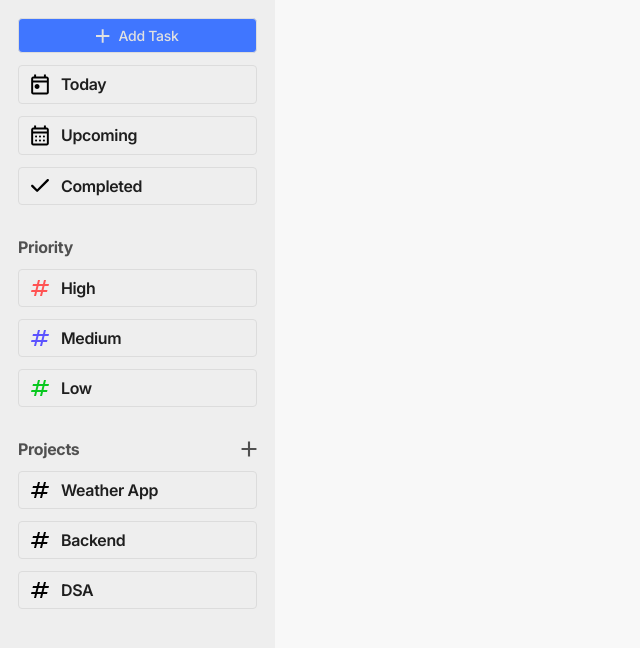
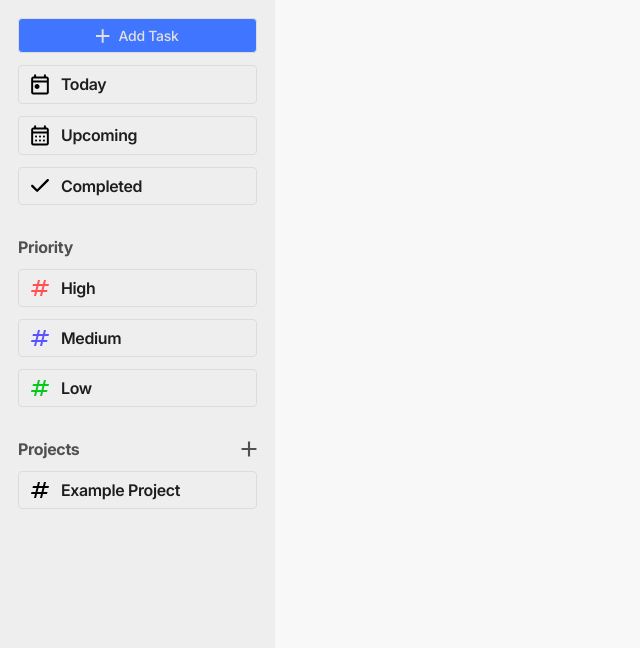
Before and after one commit to whatisaProCoder/odin-task-management-app, a website built with webpack: page src/template.html in a window 1280 px wide. Shown: the part 70-718 px from the top of the page, without its empty margins (0-640 px from the left). Built offline with nearby package versions, Linux system fonts and the light colour scheme; what smooth-scrollbar would draw is missing.

Commit message:
sidebar item states done

```diff
--- a/src/js/core/taskManager.js
+++ b/src/js/core/taskManager.js
@@ -102,7 +102,7 @@ export default class TaskManager {
         }
     }
 
-    getAllData() {
+    getAllProjects() {
         const projectsCopy = structuredClone(this.projects);
         return projectsCopy;
     }
--- /dev/null
+++ b/src/js/ui/project_page.js
@@ -0,0 +1,3 @@
+export default function createProjectPage(projectID) {
+    console.log("Project Page created for ID : ", projectID);
+}
--- a/src/js/ui/sidebar.js
+++ b/src/js/ui/sidebar.js
@@ -8,6 +8,8 @@ import blueHashtagIcon from "../../icons/blue_hashtag_icon.svg";
 import greenHashtagIcon from "../../icons/green_hashtag_icon.svg";
 import projectAddButton from "../../icons/project_add_button.svg";
 import blackHashtagIcon from "../../icons/black_hashtag_icon.svg";
+import TaskManager from "../core/taskManager"
+import createProjectPage from "./project_page";
 
 
 export default function initialiseSidebar() {
@@ -50,17 +52,41 @@ export default function initialiseSidebar() {
             Projects
             <img class="project-section-add-button" src="${projectAddButton}" alt="Add Projects">
         </div>
-        <div class="sidebar-item">
-            <img class="sidebar-item-icon" src="${blackHashtagIcon}">
-            Weather App
-        </div>
-        <div class="sidebar-item">
-            <img class="sidebar-item-icon" src="${blackHashtagIcon}">
-            Backend
-        </div>
-        <div class="sidebar-item">
-            <img class="sidebar-item-icon" src="${blackHashtagIcon}">
-            DSA
-        </div>
+        <div class="sidebar-projects"></div>
     `;
+
+    handleSidebarItemStates();
+
+    populateProjectSection();
 }
+
+function handleSidebarItemStates() {
+    const sidebarItems = document.querySelectorAll(".sidebar-item");
+    sidebarItems.forEach((item) => {
+        item.addEventListener("click", (event) => {
+            console.log(event.target);
+            sidebarItems.forEach((item) => {
+                item.classList.remove("sidebar-item-active");
+            });
+            item.classList.add("sidebar-item-active");
+        });
+    });
+}
+
+function populateProjectSection() {
+    const taskManager = new TaskManager();
+    for (const project of taskManager.getAllProjects()) {
+        const sidebarProjectElement = document.createElement("div");
+        sidebarProjectElement.innerHTML = /* html */ `
+            <div class="sidebar-item">
+                <img class="sidebar-item-icon" src="${blackHashtagIcon}">
+                ${project.projectName}
+            </div>
+        `;
+        sidebarProjectElement.addEventListener("click", (event) => {
+            console.log(event.target);
+            createProjectPage(project.projectID);
+        })
+        document.querySelector(".sidebar-projects").append(sidebarProjectElement);
+    }
+}
--- a/src/styles.css
+++ b/src/styles.css
@@ -91,6 +91,10 @@ body {
     border-color: #F8F8F8;
 }
 
+.sidebar-item-active:hover {
+    background-color: #F8F8F8;
+}
+
 .sidebar-item-icon {
     width: 1.125rem;
 }
```
